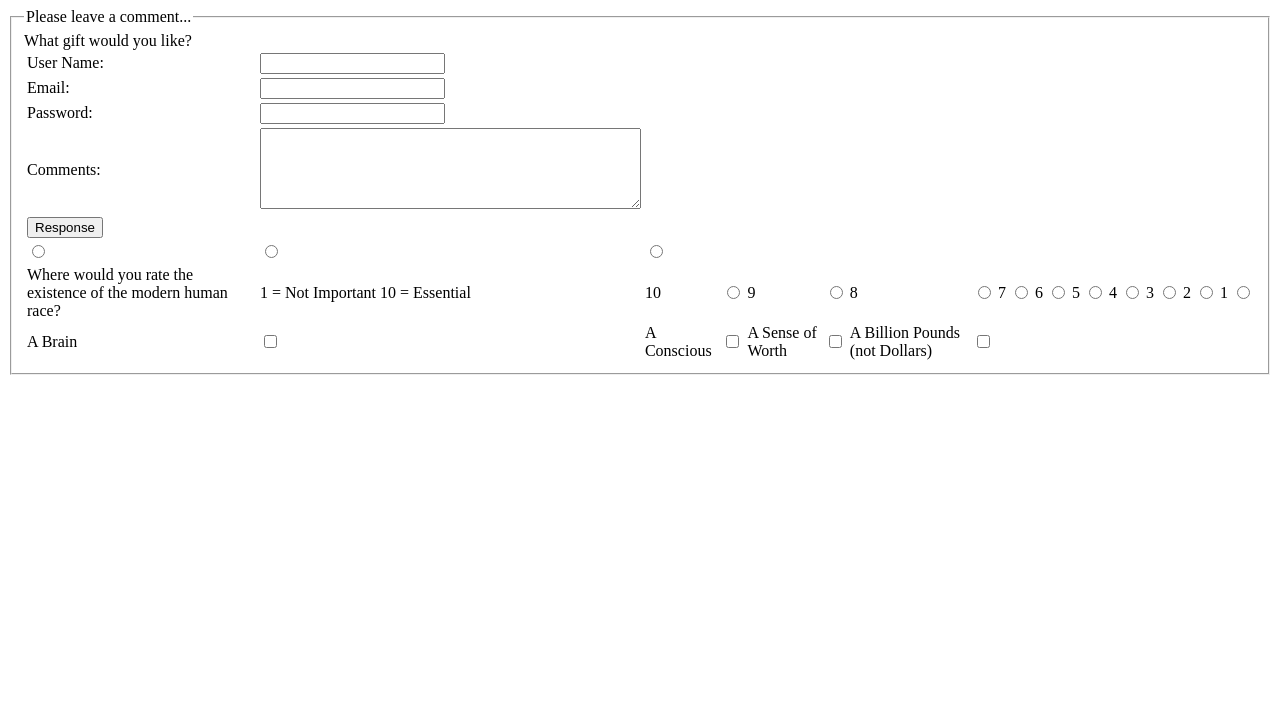
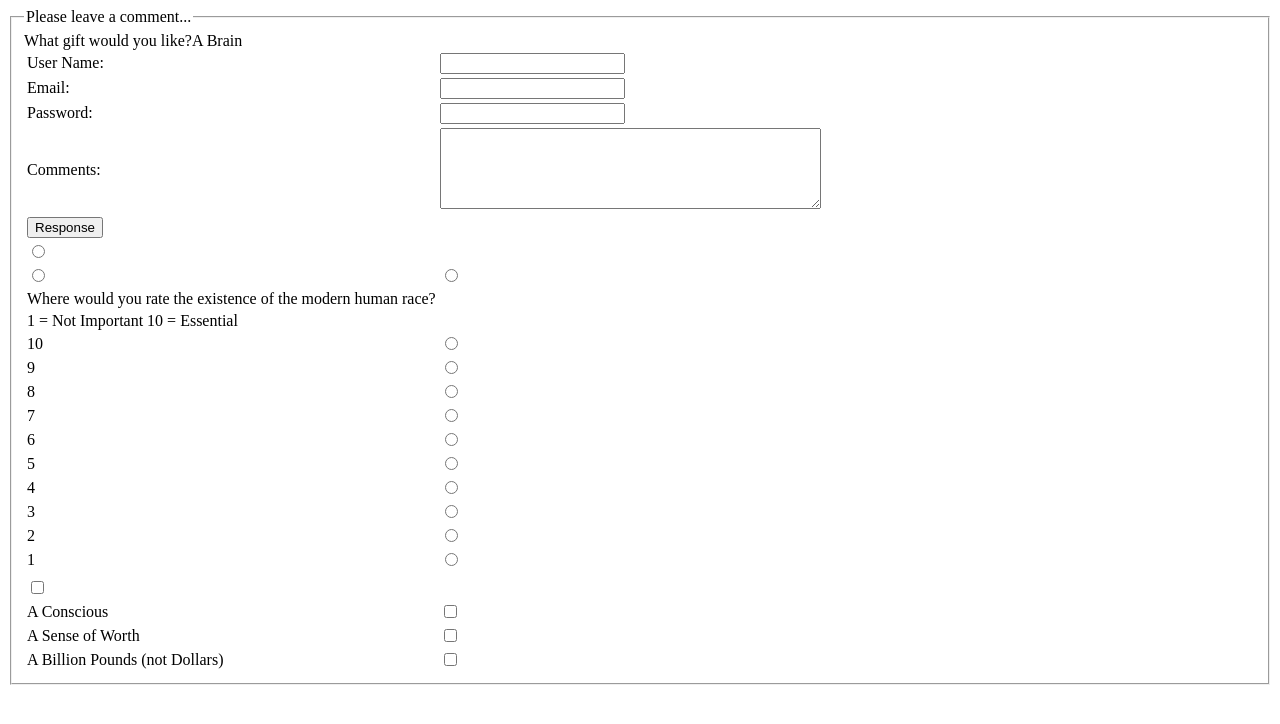
Before and after one commit to 3FGroupRGU/BDC, a plain HTML site: page Index.html in a window 1280 px wide. Drawn offline with Linux system fonts and the light colour scheme.

Commit message:
Test run version 1 forms

```diff
--- a/Index.html
+++ b/Index.html
@@ -30,40 +30,70 @@
                 </tr>
                 <tr>
                     <td><input type="radio" name="sex" value="Male"/></td>
+                </tr>
+                <tr>
                     <td><input type="radio" name="sex" value="Female"/></td>
                     <td><input type="radio" name="sex"value="Undecided"</td>
                 </tr>
                 <tr>
-                    <td><label>Where would you rate the existence of the modern human race?</label></td>
+                    <td><label>Where would you rate the existence of the modern human race?</label></td></tr>
+                <tr>
                     <td><label>1 = Not Important 10 = Essential</label></td>
+                </tr>
                     <td><label>10</label></td>
                     <td><input type="radio" name="existence" value="10"</td>
+                </tr>
+                <tr>
                     <td><label>9</label></td>
                     <td><input type="radio" name="existence" value="9"</td>
+                </tr>
+                <tr>
                     <td><label>8</label></td>
                     <td><input type="radio" name="existence" value="8"</td>
+                </tr>
+                <tr>
                     <td><label>7</label></td>
                     <td><input type="radio" name="existence" value="7"</td>
+                </tr>
+                <tr>
                     <td><label>6</label></td>
                     <td><input type="radio" name="existence" value="6"</td>
+                </tr>
+                <tr>
                     <td><label>5</label></td>
                     <td><input type="radio" name="existence" value="5"</td>
+                </tr>
+                <tr>
                     <td><label>4</label></td>
                     <td><input type="radio" name="existence" value="4"</td>
+                </tr>
+                <tr>
                     <td><label>3</label></td>
                     <td><input type="radio" name="existence" value="3"</td>
+                </tr>
+                <tr>
                     <td><label>2</label></td>
                     <td><input type="radio" name="existence" value="2"</td>
+                </tr>
+                <tr>
                     <td><label>1</label></td>
                     <td><input type="radio" name="existence" value="1"</td>
                 </tr>
                 <tr><label>What gift would you like?</label><td>
+                </tr>
+                <tr>
                     <label>A Brain</label></td>
                     <td><input type="checkbox" name="gift" value="A Brain"</td>
+                </tr>
+                <tr>
                     <td><label>A Conscious</label></td>
                     <td><input type="checkbox" name="gift" value="A Conscious"</td>
+                </tr>
+                <tr>
                     <td><label>A Sense of Worth</label></td>
                     <td><input type="checkbox" name="gift" value="A Sense of Worth"</td>
+                </tr>
+                <tr>
                     <td><label>A Billion Pounds (not Dollars)</label></td>
                     <td><input type="checkbox" name="gift" value="A Billion Pounds (not Dollars)"</td>
                 </tr>
```
